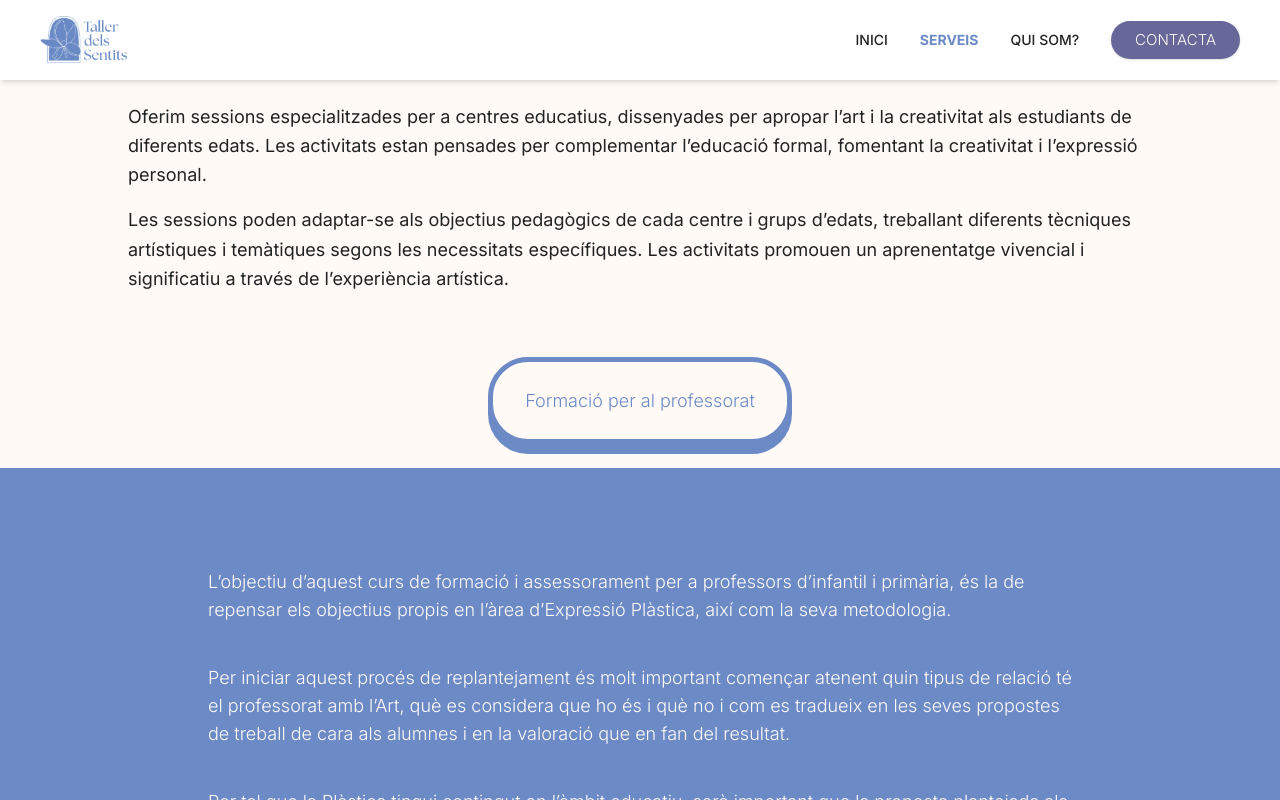
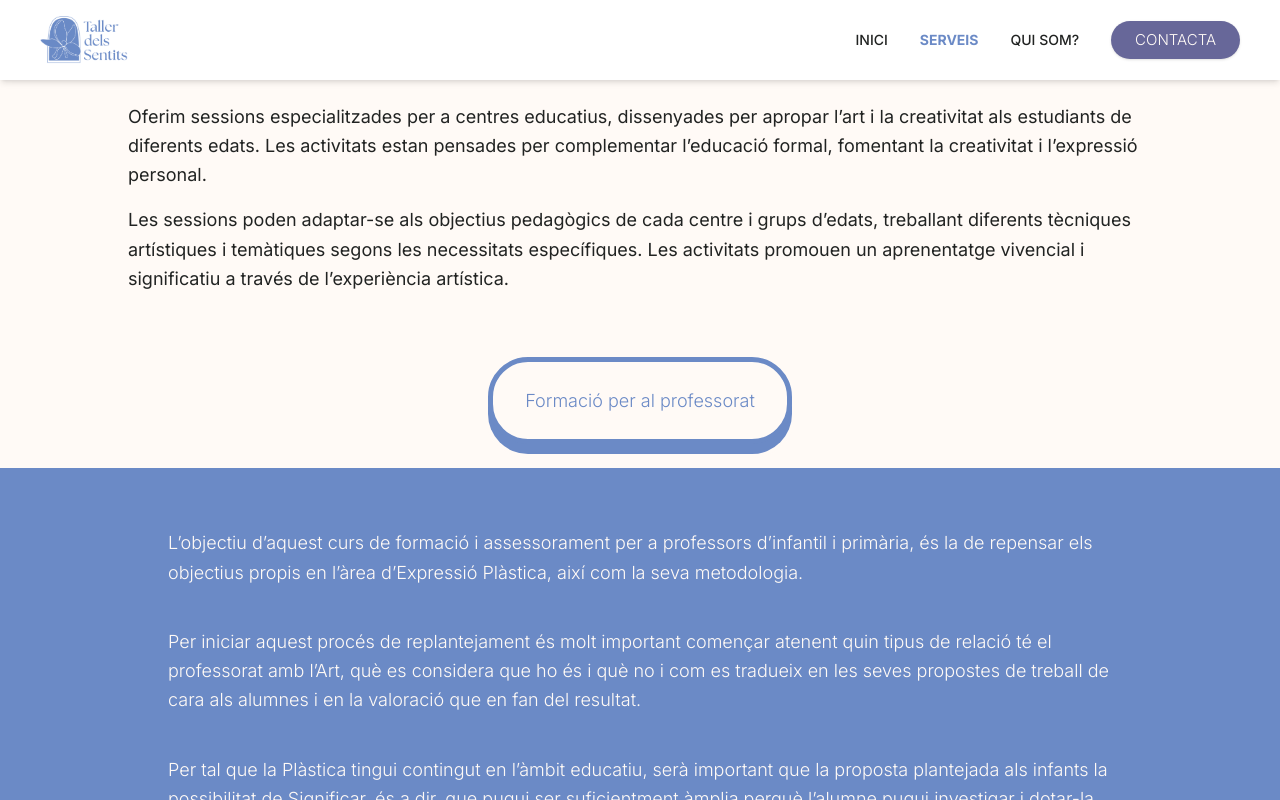
Before and after one commit to m-s-torne/taller-dels-sentits, a Next.js app: page /centres in a window 1280 px wide. Both pictures are taken after a click on the button "Formació per al professorat". Shown: the part 637-1437 px from the top of the page. Built offline with nearby package versions, Linux system fonts and the light colour scheme.

Commit message:
fix: erases more content section no-image layout

```diff
--- a/app/(serveis)/components/MoreContentSection.tsx
+++ b/app/(serveis)/components/MoreContentSection.tsx
@@ -8,14 +8,12 @@ interface MoreContentSectionProps {
         buttonText: string;
         content: string[];
         listItems?: string[];
-        layout?: 'with-images' | 'text-only' | 'text-only-not-heading';
     };
     images?: { src: string; alt: string }[];
 }
 
 export const MoreContentSection = ({ moreContent, images }: MoreContentSectionProps) => {
     const [isExpanded, setIsExpanded] = useState(false);
-    const layout = moreContent.layout || 'with-images';
 
     if (!moreContent.buttonText || !moreContent.content) return null;
 
@@ -59,19 +57,19 @@ export const MoreContentSection = ({ moreContent, images }: MoreContentSectionPr
                         }}
                         className="w-screen relative left-1/2 right-1/2 -mx-[50vw] bg-shakespeare overflow-hidden py-10"
                     >
-                            {layout === 'with-images' && images ? (
-                                // Layout con imágenes (artterapia)
-                                moreContent.content.map((text, index) => {
-                                    const image = images[index];
+                            {moreContent.content.map((text, index) => {
+                                const image = images?.[index];
                                 const isLastItem = index === moreContent.content.length - 1;
                                 return (
                                     <div key={index} className={`max-w-5xl mx-auto px-4 md:px-10 py-5 space-y-12`}>
                                         <div className={`flex flex-col ${index === 0 ? "md:flex-row" : "md:flex-row-reverse"} gap-8 md:gap-12 items-center`}>
+                                            {image && (
                                                 <img
                                                     src={image.src}
                                                     alt={image.alt}
                                                     className="w-64 h-80 md:w-80 md:h-112 object-cover rounded-[40px] shrink-0"
                                                 />
+                                            )}
                                             <div className="space-y-4">
                                                 <p className="text-lilac! font-light text-sm sm:text-base lg:text-lg leading-relaxed">
                                                     {text.trim()}
@@ -87,17 +85,7 @@ export const MoreContentSection = ({ moreContent, images }: MoreContentSectionPr
                                         </div>
                                     </div>
                                 )
-                                })
-                            ) : (
-                                // Layout solo texto (centres-educatius)
-                                <div className="max-w-5xl mx-auto px-4 sm:px-6 md:px-10 py-5 space-y-12">
-                                    {moreContent.content.map((text, index) => (
-                                            <p key={index} className="text-lilac! font-light text-sm sm:text-base lg:text-lg my-10 px-10">
-                                                {text.trim()}
-                                            </p>
-                                    ))}
-                                </div>
-                            )}
+                            })}
 
                             {/* Botón para colapsar */}
                             <div className="flex justify-center py-8">
```
Lines whose indentation alone changed are shown as unchanged.
